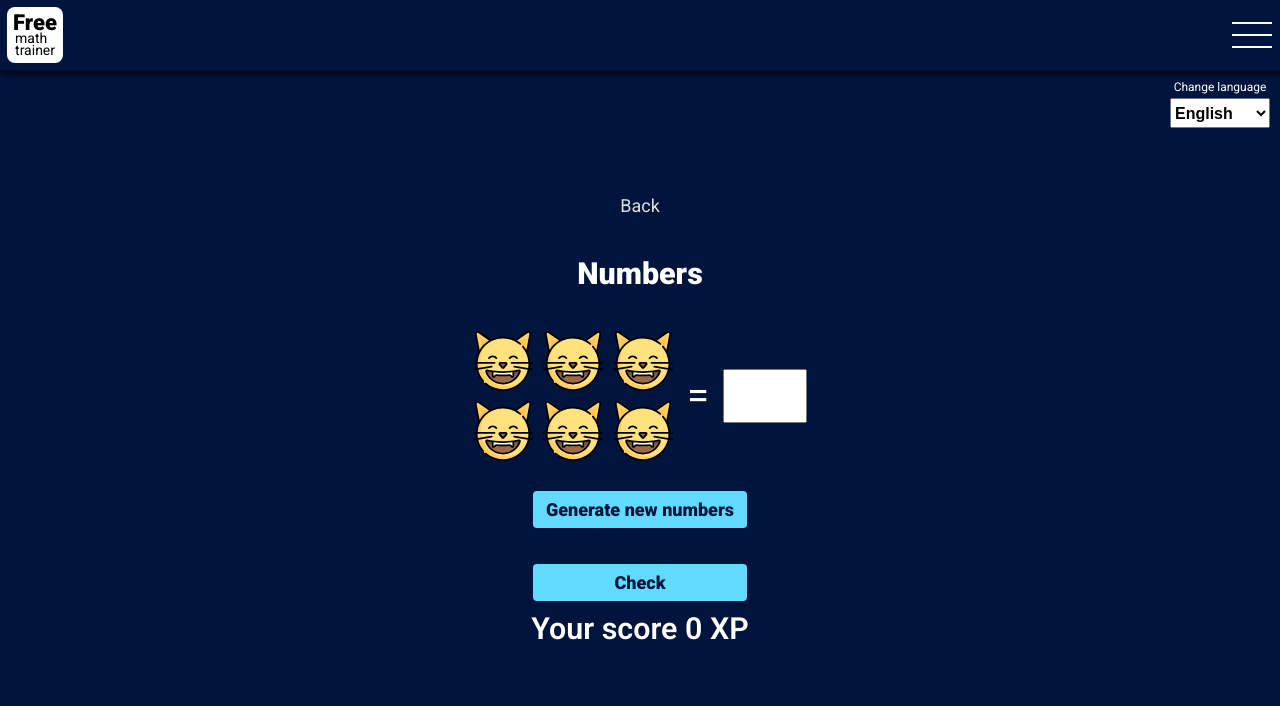
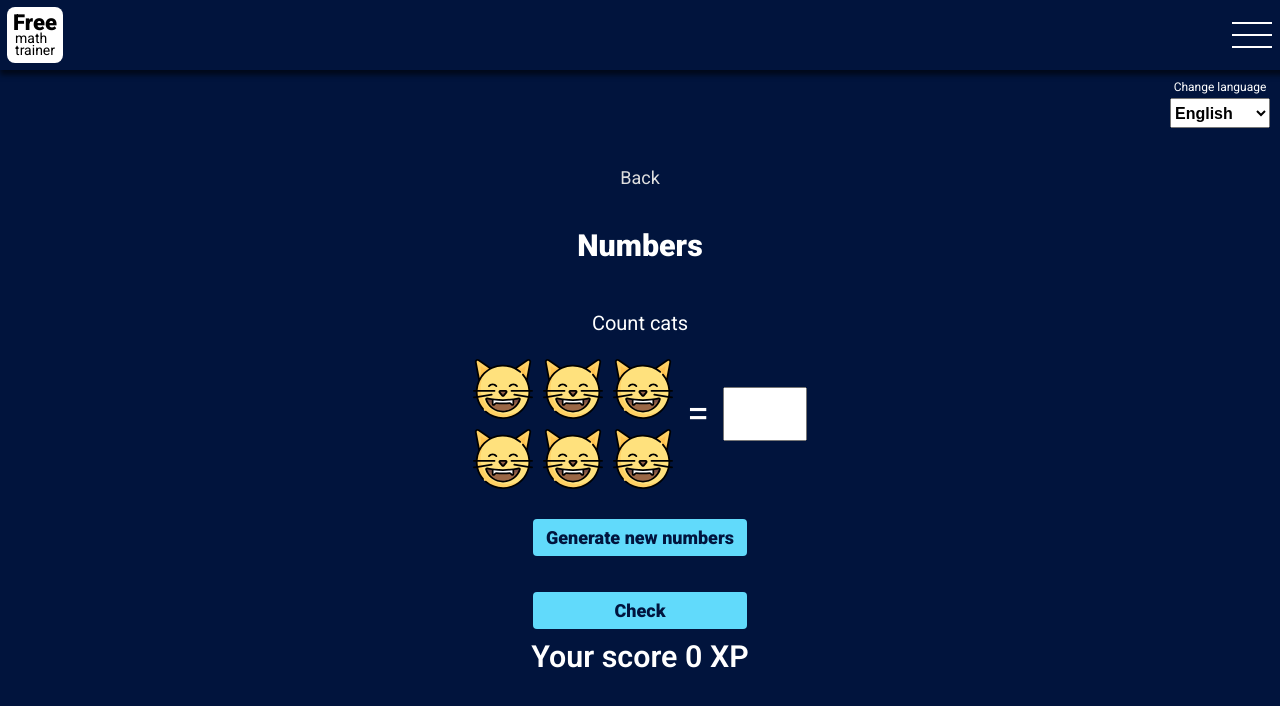
Before and after one commit to borashek32/learning-math-front-react, a React (Create React App) app: page /home/pre-school/numbers in a window 1280 px wide. Shown: the top 706 px of the page. Built offline with nearby package versions, Linux system fonts and the light colour scheme.

Commit message:
feat: add new translation to numbers component

```diff
--- a/src/common/components/layouts/Layouts.module.sass
+++ b/src/common/components/layouts/Layouts.module.sass
@@ -100,3 +100,4 @@ $bg-color: #01143d
   flex-wrap: wrap
   width: 200px
   gap: 10px
+  margin-top: 20px
--- a/src/features/pre-school/ui/PreSchool.tsx
+++ b/src/features/pre-school/ui/PreSchool.tsx
@@ -15,7 +15,7 @@ export const PreSchool = () => {
       <ul className={styles.listItems}>
         <li className={styles.item}>
           <BlueButton
-            name={t('preSchool.numbers')}
+            name={t('preSchool.numbers.title')}
             type={'button'}
             path={'/home/pre-school/numbers'}
           />
--- a/src/features/pre-school/ui/numbers/Numbers.tsx
+++ b/src/features/pre-school/ui/numbers/Numbers.tsx
@@ -18,6 +18,7 @@ import cat from './../../../../common/assets/icons/cat.svg'
 import { MathOperation } from "../../../../common/components/mathOpertion/mathOperation"
 import { MathSignsConstants } from "../../../../common/constants/MathConstants"
 import { ImgLayout } from "../../../../common/components/layouts/ImgLayout"
+import { AppText } from "../../../../common/components/text/AppText"
 
 export const Numbers = () => {
   const [score, setScore] = useState(0)
@@ -90,7 +91,9 @@ export const Numbers = () => {
       )}
       {/* <GoTo address='/home' name={t('links.back')} /> */}
       <GoTo address='/home/pre-school' name={t('links.back')} />
-      <Header title={t('preSchool.numbers')}  />
+      <Header title={t('preSchool.numbers.title')}  />
+
+      <AppText desc={t('preSchool.numbers.desc')} />
 
       <MathExampleLayout>
         <ImgLayout>
--- a/src/locales/en/translation.json
+++ b/src/locales/en/translation.json
@@ -148,7 +148,10 @@
     "equationsWithXY": "Equations with 2 unknown"
   },
   "preSchool": {
-    "numbers": "Numbers"
+    "numbers": {
+      "title": "Numbers",
+      "desc": "Count cats"
+    }
   },
   "schoolProgram": {
     "firstGrade": "First grade",
--- a/src/locales/ru/translation.json
+++ b/src/locales/ru/translation.json
@@ -148,7 +148,10 @@
     "equationsWithXY": "Уравнения с 2 неизвестными"
   },
   "preSchool": {
-    "numbers": "Числа"
+    "numbers": {
+      "title": "Числа",
+      "desc": "Сосчитай кошек"
+    }
   },
   "schoolProgram": {
     "firstGrade": "Первый класс",
```
